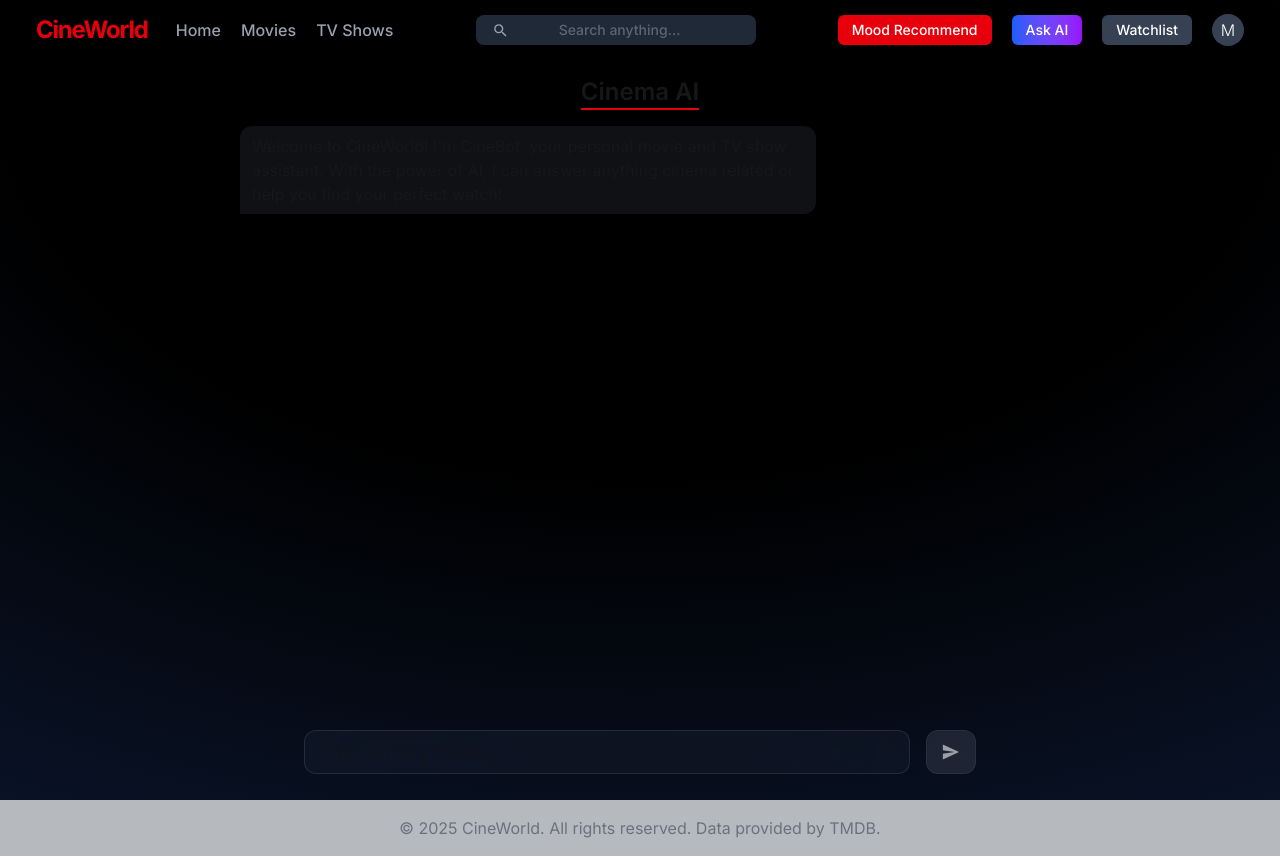
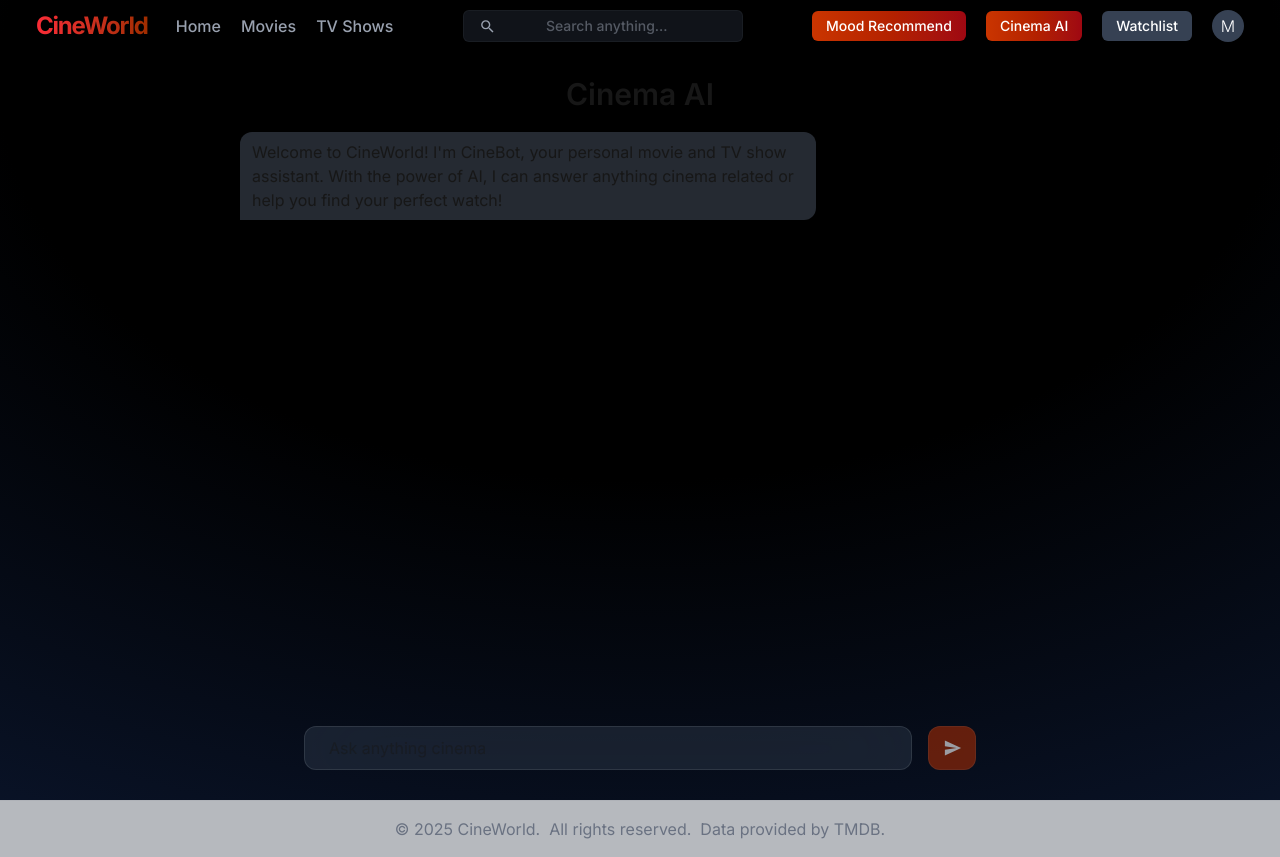
Before and after one commit to divasgt/cineworld, a Next.js app: page /cinema-ai in a window 1280 px wide. Built offline with nearby package versions, Linux system fonts and the light colour scheme.

Commit message:
Style: Header, footer minor style changes; Other minor changes

```diff
--- a/src/app/cinema-ai/page.jsx
+++ b/src/app/cinema-ai/page.jsx
@@ -111,7 +111,8 @@ export default function AskAIPage() {
       return (
         <div key={index} className="flex flex-col gap-3 self-start">
           {message.content.map((item, itemIndex) => (
-            <RecommendationCard key={`${itemIndex}-${item.tmdbData?.id || item.title}`} item={item} />
+            // <RecommendationCard key={`${itemIndex}-${item.tmdbData?.id || item.title}`} item={item} />
+            <RecommendationCard key={`${itemIndex}`} item={item} />
           ))}
         </div>
       )
@@ -121,7 +122,7 @@ export default function AskAIPage() {
     return (
       <div
         key={index}
-        className={`py-2 px-3 backdrop-blur-xl max-w-xl rounded-xl whitespace-pre-wrap ${message.role==="bot" ? "bg-gray-600/20 self-start rounded-bl-none" : "bg-blue-800/50 self-end rounded-br-none"}`}
+        className={`py-2 px-3 backdrop-blur-xl max-w-xl rounded-xl whitespace-pre-wrap ${message.role==="bot" ? "bg-gray-600/50 self-start rounded-bl-none" : "bg-blue-800/80 self-end rounded-br-none"}`}
       >
         <Markdown>{message.content}</Markdown>
       </div>
@@ -131,8 +132,8 @@ export default function AskAIPage() {
 
   return (
   <main className="flex flex-col h-[calc(100vh-70px)] px-4 lg:px-52">
-    <div className="flex items-baseline justify-center gap-4 mt-4 mb-4">
-      <h1 className="text-2xl font-semibold inline-block border-b-2 border-red-600">Cinema AI</h1>
+    <div className="flex items-baseline justify-center gap-4 mt-4 mb-5">
+      <h1 className="text-3xl font-semibold inline-block">Cinema AI</h1>
     </div>
 
     <div className="chat-window flex-1 w-full mx-auto rounded-2xl overflow-y-auto">
@@ -147,24 +148,24 @@ export default function AskAIPage() {
       <div ref={messagesEndRef} />
     </div>
 
-    <form onSubmit={handleSubmit} className="flex gap-4 w-full max-w-2xl mx-auto py-4">
+    <form onSubmit={handleSubmit} className="flex gap-4 w-full max-w-2xl mx-auto pt-4 pb-5">
       <input
         type="text"
         value={input}
         onChange={(e) => setInput(e.target.value)}
         placeholder="Ask anything cinema"
-        className="bg-gray-800/30 backdrop-blur-2xl border border-white/10 rounded-xl px-6 py-2.25 flex-1 outline-none focus:border-white/30 "
+        className="bg-gray-700/40 backdrop-blur-2xl border border-white/10 rounded-xl px-6 py-2.25 flex-1 outline-none focus:border-neutral-300/30 "
       />
       <button
         type="submit"
-        className="text-sm text-white cursor-pointer px-3.5 py-1.25 bg-gray-500/40 backdrop-blur-2xl border border-white/10 hover:bg-gray-700/70 rounded-xl transition disabled:opacity-60 disabled:cursor-not-allowed"
+        className="text-sm text-white cursor-pointer px-3.5 py-1.25 bg-orange-700/80 backdrop-blur-2xl border border-white/10 hover:bg-orange-700 rounded-xl transition disabled:opacity-60 disabled:cursor-not-allowed"
         disabled={isLoading || !input.trim()}
         title="Send"
       >
         {isLoading ?
           <div className="w-5 h-5 border-2 border-white border-t-transparent rounded-full animate-spin"></div>
           // : "Send"
-          : <IoMdSend className="w-5 h-5"/>
+          : <IoMdSend className="w-5 h-5 -mr-0.5"/>
         }
       </button>
     </form>
--- a/src/app/globals.css
+++ b/src/app/globals.css
@@ -29,7 +29,7 @@ body {
 /* Seen from https://www.perplexity.ai/browser/invite-ga , https://pplx-next-static-public.perplexity.ai/_spa-aux/assets/index-OD9rz7ah.css*/
 
 /* Generic Shimmer Animation */
-.shimmer {
+.shimmer-text {
   /* display: inline-block; */
   /* position: relative; */
   background: linear-gradient(
@@ -53,6 +53,38 @@ body {
   }
   100% {
     background-position: -200% 0;
+  }
+}
+
+.shimmer-btn {
+  position: relative; /* Needed for absolute positioning of pseudo-element */
+  overflow: hidden; /* Hides the shimmer when it's outside the button */
+  /* The actual background gradient will be applied directly to the button element */
+}
+
+.shimmer-btn::after { /* Using ::after for the overlay */
+  content: '';
+  position: absolute;
+  top: 0;
+  left: -50%; /* Start off-screen to the left */
+  width: 50%; /* Width of the shimmer bar */
+  height: 100%;
+  background: linear-gradient(
+    90deg,
+    transparent,
+    rgba(255, 255, 255, 0.4), /* White shimmer */
+    transparent
+  );
+  transform: skewX(-20deg); /* Slanted effect */
+  animation: shimmer-overlay 1.5s infinite linear; /* Faster animation for overlay */
+}
+
+@keyframes shimmer-overlay {
+  0% {
+    left: -50%; /* Start the shimmer bar completely off to the left */
+  }
+  100% {
+    left: 150%; /* Move the shimmer bar completely off to the right */
   }
 }
 
--- a/src/app/loading.jsx
+++ b/src/app/loading.jsx
@@ -2,7 +2,7 @@ export default function Loading() {
   return (
     <div className="flex justify-center items-center h-[calc(100vh-60px)]">
       {/* <div className="animate-spin rounded-full h-16 w-16 border-t-4 border-red-700"></div> */}
-      <div className="shimmer text-white text-2xl">Loading...</div>
+      <div className="shimmer-text text-white text-2xl">Loading...</div>
     </div>
   );
 }
--- a/src/app/search/page.jsx
+++ b/src/app/search/page.jsx
@@ -59,6 +59,6 @@ export default function SearchPage() {
 
 function Loading() {
   return (
-  <div className="loading mt-24 shimmer text-center font-semibold text-xl">Searching...</div>
+  <div className="loading mt-24 shimmer-text text-center font-semibold text-xl">Searching...</div>
   )
 }
--- a/src/components/Footer.jsx
+++ b/src/components/Footer.jsx
@@ -1,7 +1,7 @@
 export default function Footer() {
   return (
-  <footer className="bg-gray-900/30 backdrop-blur-xl text-gray-500 text-center p-4 mt-auto bottom-0 left-0 right-0">
-    <p className="text-inherit">© 2025 CineWorld.  All rights reserved.  Data provided by TMDB.</p>
+  <footer className="bg-gray-900/30 backdrop-blur-xl border-t border-gray-500/10 text-gray-500 text-center p-4 mt-auto bottom-0 left-0 right-0">
+    <p className="whitespace-pre-wrap">© 2025 CineWorld.  All rights reserved.  Data provided by TMDB.</p>
   </footer>
   )
 }
--- a/src/components/Header.jsx
+++ b/src/components/Header.jsx
@@ -22,13 +22,13 @@ export default function Header() {
   }, [])
 
   return (
-  <header className={`header fixed text-gray-400 font-medium flex top-0 w-screen items-center px-9 py-3.5 justify-between z-1000 ${
-    scrolled ? "bg-gray-900/50 backdrop-blur-md border-b border-gray-500/20" : "bg-transparent border-none"
+  <header className={`header fixed text-gray-400 font-medium flex top-0 w-screen items-center px-9 py-2.5 justify-between z-1000 ${
+    scrolled ? "bg-gray-900/50 backdrop-blur-xl border-b border-gray-500/10" : "bg-transparent border-none"
   }`}>
 
     <div className="header-left shrink-0">
       <nav className="nav-links flex gap-5 items-center shrink-0">
-        <Link href="/" className="logo text-red-600 text-2xl tracking-tighter font-bold mr-2 transition">CineWorld</Link>
+        <Link href="/" className="logo text-2xl tracking-tighter font-bold mr-2 bg-gradient-to-r from-red-500 to-orange-800 bg-clip-text text-transparent">CineWorld</Link>
         <Link href="/#intro-section" className="hover:text-white transition">Home</Link>
         <Link href="/#latest-movies" className="hover:text-white transition">Movies</Link>
         <Link href="/#latest-tv-shows" className="hover:text-white transition">TV Shows</Link>
@@ -39,12 +39,11 @@ export default function Header() {
 
     <div className="header-right flex items-center gap-5 shrink-0">
       <Link href="/mood-recommend">
-        <HeaderButton>Mood Recommend</HeaderButton>
+        <HeaderButton className="bg-gradient-to-r from-orange-700 to-red-800 transition-all duration-200 transform hover:scale-105">Mood Recommend</HeaderButton>
       </Link>
 
       <Link href="/cinema-ai">
-        <HeaderButton className="bg-gradient-to-r from-blue-600 to-purple-600 transition-all duration-300
-  transform hover:scale-105">Ask AI</HeaderButton>
+        <HeaderButton className="bg-gradient-to-r from-orange-700 to-red-800 transition-all duration-200 transform hover:scale-105">Cinema AI</HeaderButton>
       </Link>
 
       <Link href="/watchlist">
--- a/src/components/HeaderButton.jsx
+++ b/src/components/HeaderButton.jsx
@@ -2,7 +2,7 @@ import { twMerge } from "tailwind-merge";
 
 export default function HeaderButton({children, className}) {
   return (
-  <button className={twMerge('text-sm text-white cursor-pointer px-3.5 py-1.25 bg-red-600 hover:bg-red-500 rounded-md transition', className)}>
+  <button className={twMerge('text-sm text-white cursor-pointer px-3.5 py-1.25 rounded-md transition', className)}>
     {children}
   </button>
   )
--- a/src/components/HeaderSearchBox.jsx
+++ b/src/components/HeaderSearchBox.jsx
@@ -21,13 +21,13 @@ export default function HeaderSearchBox() {
 
   return (
   <div className="search-wrapper flex mx-10 w-70 focus-within:w-full transition-all duration-400 items-center relative flex-shrink">
-    <span className="search-icon absolute left-4 opacity-80%"> <MdSearch className="size-4.25"/> </span>
+    <span className="search-icon absolute left-4 opacity-80% cursor-pointer"> <MdSearch className="size-4.25"/> </span>
 
     <input
       type="text"
       id="header-search"
       placeholder="Search anything..."
-      className="bg-[#1f2937] focus:bg-gray-800 py-1.25 px-4 pl-12 pr-10 w-full  text-sm  rounded-lg border-transparent  focus:border-[#9ca3af62] focus:border outline-none placeholder:text-center"
+      className="bg-gray-700/30 focus:bg-gray-800/70 py-1.25 px-4 pl-12 pr-10 w-full  text-sm  rounded-md border border-gray-500/10 focus:border-gray-500/70 focus:border outline-none placeholder:text-center"
       value={query || ""}
       onChange={(e) => setQuery(e.target.value)}
       onKeyDown={(e) => e.key==="Enter" ? router.push(`/search?q=${encodeURIComponent(query.trim())}`) : null}
--- a/src/components/PageBg.jsx
+++ b/src/components/PageBg.jsx
@@ -2,9 +2,9 @@ export default function PageBg() {
   // from https://patterncraft.fun
 
 
-  // style for parent div: min-h-screen bg-black fixed -z-1 top-0 right-0 bottom-0 left-0
+  // style for parent div:bg-black fixed -z-1 top-0 right-0 bottom-0 left-0
 //   return (
-//   <div className="min-h-screen bg-black fixed -z-1 top-0 right-0 bottom-0 left-0">
+//   <div className="bg-black fixed -z-1 top-0 right-0 bottom-0 left-0">
 //   {/* Cosmic Noise */}
 //   <div
 //     className="absolute inset-0 z-0"
@@ -17,7 +17,7 @@ export default function PageBg() {
 //   )
 
   return (
-  <div className="min-h-screen bg-black fixed -z-1 top-0 right-0 bottom-0 left-0">
+  <div className="bg-black fixed -z-1 top-0 right-0 bottom-0 left-0">
     {/* Dark Horizon Glow */}
     <div
       className="absolute inset-0 z-0"
```
